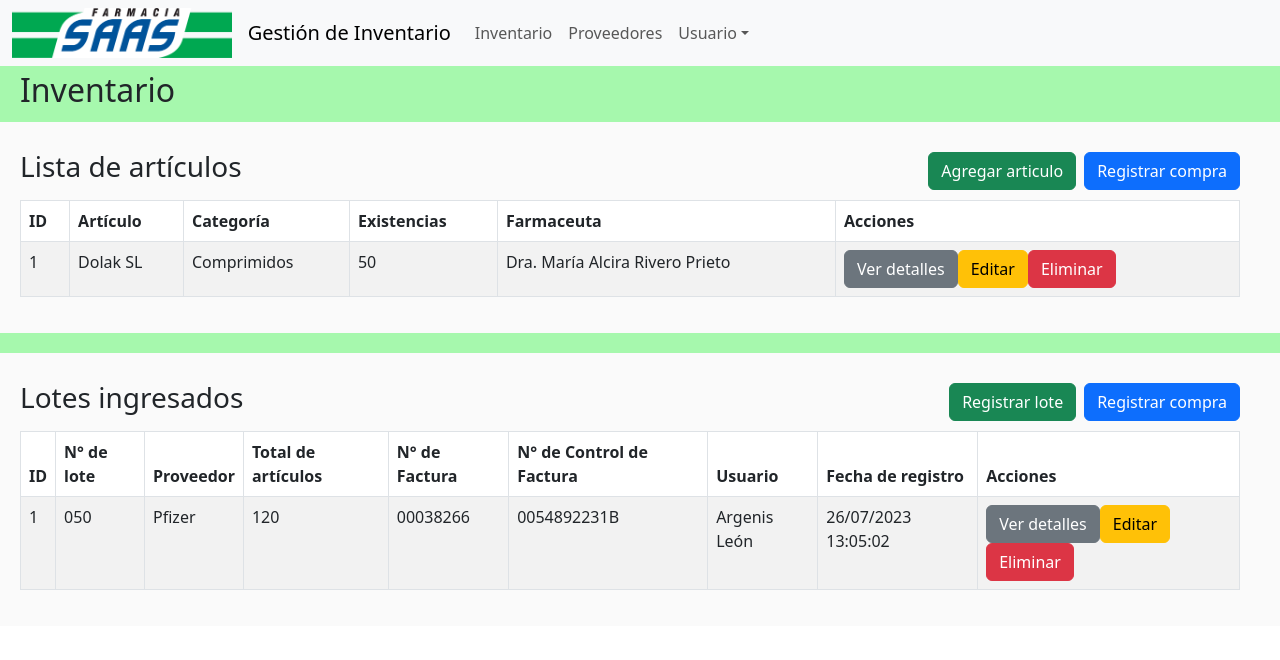
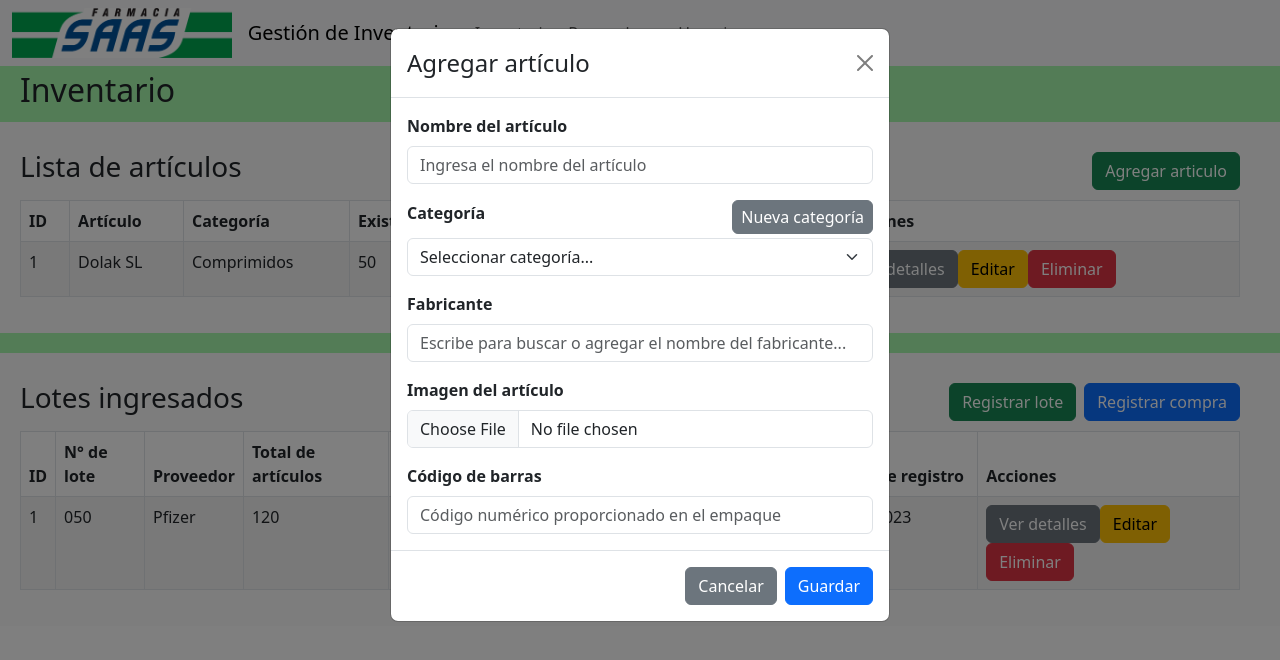
Before and after one commit to jonadavid13/Inventario-Saas, a React (Create React App) app in the folder frontend-inventario/: page /inventario in a window 1280 px wide. Both pictures are taken after a click on the button "Agregar articulo". Shown: the top 660 px of the page. Built offline with nearby package versions, Linux system fonts and the light colour scheme.

Commit message:
Modificacion de componentes

```diff
--- a/frontend-inventario/src/assets/styles/index.scss
+++ b/frontend-inventario/src/assets/styles/index.scss
@@ -8,3 +8,11 @@
 }
 
 $saas-verde: #00a94a;
+
+.slim-button {
+    padding: 5px 12px;
+}
+
+.hidden {
+    display: none;
+}
--- /dev/null
+++ b/frontend-inventario/src/components/ModalAddProducto.js
@@ -0,0 +1,64 @@
+import React from 'react'
+import { Modal } from 'react-bootstrap'
+import { Form } from 'react-bootstrap';
+
+function ModalAddProducto () {
+
+    return (
+        <>
+            <Modal.Body>
+                <Form.Group className="mb-3">
+                    <Form.Label className="fw-semibold">Nombre del artículo</Form.Label>
+                    <Form.Control id="txtNombreArticulo" type="text" placeholder="Ingresa el nombre del artículo" />
+                </Form.Group>
+
+                <Form.Group className="mb-3">
+                    <div className="d-flex justify-content-between align-items-center mb-1">
+                        <Form.Label className="fw-semibold">Categoría</Form.Label>
+                        <button type="text" className="btn btn-secondary slim-button px-2 py-1">Nueva categoría</button>
+                    </div>
+
+                    <div className="add-categoria-card card p-2 mb-2 hidden">
+                        <Form.Label className="fw-semibold">Agregar categoría</Form.Label>
+                        <Form.Control type="text" id="txtAgregarCategoria" placeholder="Nombre de la nueva categoría" />
+                        <div className="d-flex justify-content-end mt-3 mb-1">
+                            <button type="button" className="btn btn-secondary slim-button me-2">Cancelar</button>
+                            <button type="button" className="btn btn-success slim-button">Agregar</button>
+                        </div>
+                    </div>
+
+                    <Form.Select aria-label="Categoría" className="form-control" id="SelectCategorias" name="selectCategorias">
+                        <option>Seleccionar categoría... </option>
+                        <option value="1">Analgésicos</option>
+                        <option value="2">Psicotrópicos</option>
+                        <option value="3">Medicamentos</option>
+                        <option value="4">Comprimidos</option>
+                        <option value="5">Antibióticos</option>
+                    </Form.Select>
+                </Form.Group>
+
+                <Form.Group className="mb-3">
+                    <Form.Label className="fw-semibold">Fabricante</Form.Label>
+                    <input class="form-control" list="listaFabricantes" id="DatalistFabricantes" placeholder="Escribe para buscar o agregar el nombre del fabricante..." />
+                    <datalist id="listaFabricantes">
+                        <option value="Pfizer" />
+                        <option value="Genéricos Genven" />
+                        <option value="Bayer" />
+                    </datalist>
+                </Form.Group>
+
+                <Form.Group className="mb-3">
+                    <Form.Label className="fw-semibold">Imagen del artículo</Form.Label>
+                    <input class="form-control" type="file" id="imagenArticulo" accept="image/jpeg,image/png,image/webp,image/svg" />
+                </Form.Group>
+
+                <Form.Group>
+                    <Form.Label className="fw-semibold">Código de barras</Form.Label>
+                    <Form.Control type="text" id="txtCodigoBarras" placeholder="Código numérico proporcionado en el empaque" />
+                </Form.Group>
+            </Modal.Body>
+        </>
+    )
+}
+
+export {ModalAddProducto}
--- a/frontend-inventario/src/pages/Home.js
+++ b/frontend-inventario/src/pages/Home.js
@@ -1,11 +1,83 @@
-import React from "react";
+import React, { useState } from "react";
 import { HeaderMain } from "../components/HeaderMain";
+import { Modal , Form } from "react-bootstrap";
+import "../assets/styles/index.scss"
 
 function Home (){
+    const [show, setShow] = useState(false);
+
+    const handleShow = () => setShow(true);
+    const handleClose = () => setShow(false);
 
     return (
         <>
             <HeaderMain/>
+            <div className="d-flex justify-content-center align-items-center my-4">
+            <button type="button" onClick={handleShow} className="btn btn-primary">Modal test</button>
+            </div>
+
+            <Modal show={show} onHide={handleClose} id="ModalFormAggArticulo" backdrop="static" keyboard={false}>
+                <Modal.Header closeButton>
+                    <Modal.Title>Agregar artículo</Modal.Title>
+                </Modal.Header>
+
+                <Modal.Body>
+                    <Form.Group className="mb-3">
+                        <Form.Label className="fw-semibold">Nombre del artículo</Form.Label>
+                        <Form.Control id="txtNombreArticulo" type="text" placeholder="Ingresa el nombre del artículo"/>
+                    </Form.Group>
+
+                    <Form.Group className="mb-3">
+                        <div className="d-flex justify-content-between align-items-center mb-1">
+                            <Form.Label className="fw-semibold">Categoría</Form.Label>
+                            <button type="text" className="btn btn-secondary slim-button px-2 py-1">Nueva categoría</button>
+                        </div>
+
+                        <div className="add-categoria-card card p-2 mb-2 hidden">
+                            <Form.Label className="fw-semibold">Agregar categoría</Form.Label>
+                            <Form.Control type="text" id="txtAgregarCategoria" placeholder="Nombre de la nueva categoría" />
+                            <div className="d-flex justify-content-end mt-3 mb-1">
+                                <button type="button" className="btn btn-secondary slim-button me-2">Cancelar</button>
+                                <button type="button" className="btn btn-success slim-button">Agregar</button>
+                            </div>
+                        </div>
+
+                        <Form.Select aria-label="Categoría" className="form-control" id="SelectCategorias" name="selectCategorias">
+                            <option>Seleccionar categoría... </option>
+                            <option value="1">Analgésicos</option>
+                            <option value="2">Psicotrópicos</option>
+                            <option value="3">Medicamentos</option>
+                            <option value="4">Comprimidos</option>
+                            <option value="5">Antibióticos</option>
+                        </Form.Select>
+                    </Form.Group>
+
+                    <Form.Group className="mb-3">
+                        <Form.Label className="fw-semibold">Fabricante</Form.Label>
+                        <input class="form-control" list="listaFabricantes" id="DatalistFabricantes" placeholder="Escribe para buscar o agregar el nombre del fabricante..."/>
+                        <datalist id="listaFabricantes">
+                          <option value="Pfizer"/>
+                          <option value="Genéricos Genven"/>
+                          <option value="Bayer"/>
+                        </datalist>
+                    </Form.Group>
+
+                    <Form.Group className="mb-3">
+                        <Form.Label className="fw-semibold">Imagen del artículo</Form.Label>
+                        <input class="form-control" type="file" id="imagenArticulo" accept="image/jpeg,image/png,image/webp,image/svg"/>
+                    </Form.Group>
+
+                    <Form.Group>
+                        <Form.Label className="fw-semibold">Código de barras</Form.Label>
+                        <Form.Control type="text" id="txtCodigoBarras" placeholder="Código numérico proporcionado en el empaque"/>
+                    </Form.Group>
+                </Modal.Body>
+
+                <Modal.Footer>
+                    <button type="button" className="btn btn-secondary" onClick={handleClose}>Cancelar</button>
+                    <button type="button" className="btn btn-primary">Guardar</button>
+                </Modal.Footer>
+            </Modal>
         </>
     )
 }
--- a/frontend-inventario/src/pages/Inventario.js
+++ b/frontend-inventario/src/pages/Inventario.js
@@ -1,10 +1,22 @@
-import { React } from "react";
+import  React, { useState } from "react";
 import { HeaderMain } from "../components/HeaderMain";
 import Table from "react-bootstrap/Table";
+import { Modal } from "react-bootstrap";
+import { ModalAddProducto } from "../components/ModalAddProducto";
 
 function Inventario() {
-    //const [showModal, setShowModal] = useState(null);
-    //const setModal = (form) => setShowModal(form);
+    const [modal, setModal] = useState({
+        form: null,
+        show: false,
+    });
+    const showModal = (form) => setModal({
+        form: form,
+        show: true
+    });
+    const closeModal = () => setModal({
+        form: null,
+        show: false
+    });
 
     return (
         <>
@@ -18,11 +30,8 @@ function Inventario() {
                     <div className="section-header-container d-flex justify-content-between align-items-center my-2">
                         <h3 className="section-title">Lista de artículos</h3>
                         <div>
-                            <button type="button" className="btn btn-success">
+                            <button type="button" className="btn btn-success" onClick={() => showModal("addArticulo")}>
                                 Agregar articulo
-                            </button>
-                            <button type="button" className="btn btn-primary ms-2">
-                                Registrar compra
                             </button>
                         </div>
                     </div>
@@ -123,6 +132,18 @@ function Inventario() {
             </main>
 
             <div className="modals-container">
+                <Modal show={ modal.form === "addArticulo" && true } onHide={closeModal} id="ModalFormAddArticulo" backdrop="static" keyboard={false}>
+                    <Modal.Header closeButton>
+                        <Modal.Title>Agregar artículo</Modal.Title>
+                    </Modal.Header>
+
+                    <ModalAddProducto/>
+
+                    <Modal.Footer>
+                        <button type="button" className="btn btn-secondary" onClick={closeModal}>Cancelar</button>
+                        <button type="button" className="btn btn-primary">Guardar</button>
+                    </Modal.Footer>
+                </Modal>
             </div>
         </>
     );
```
Also changed, not shown: frontend-inventario/src/assets/styles/_Main.scss (added).
